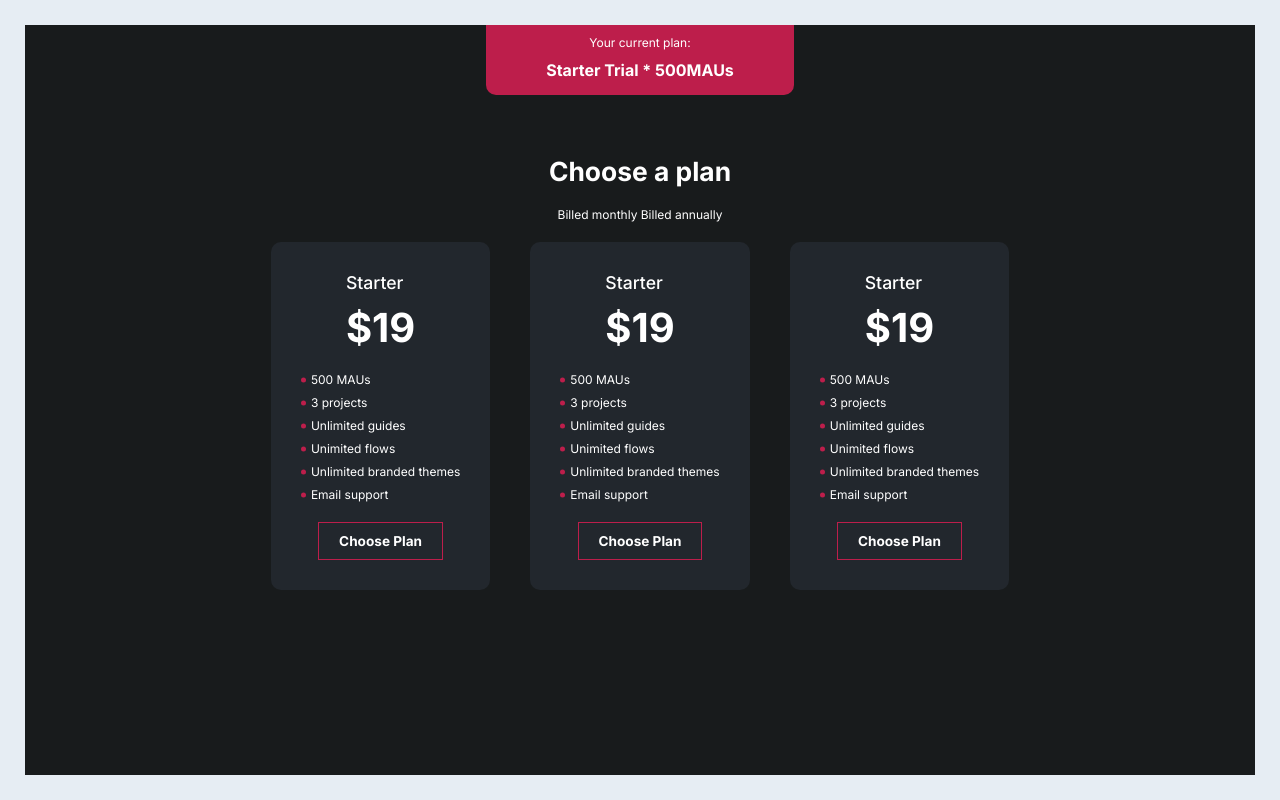
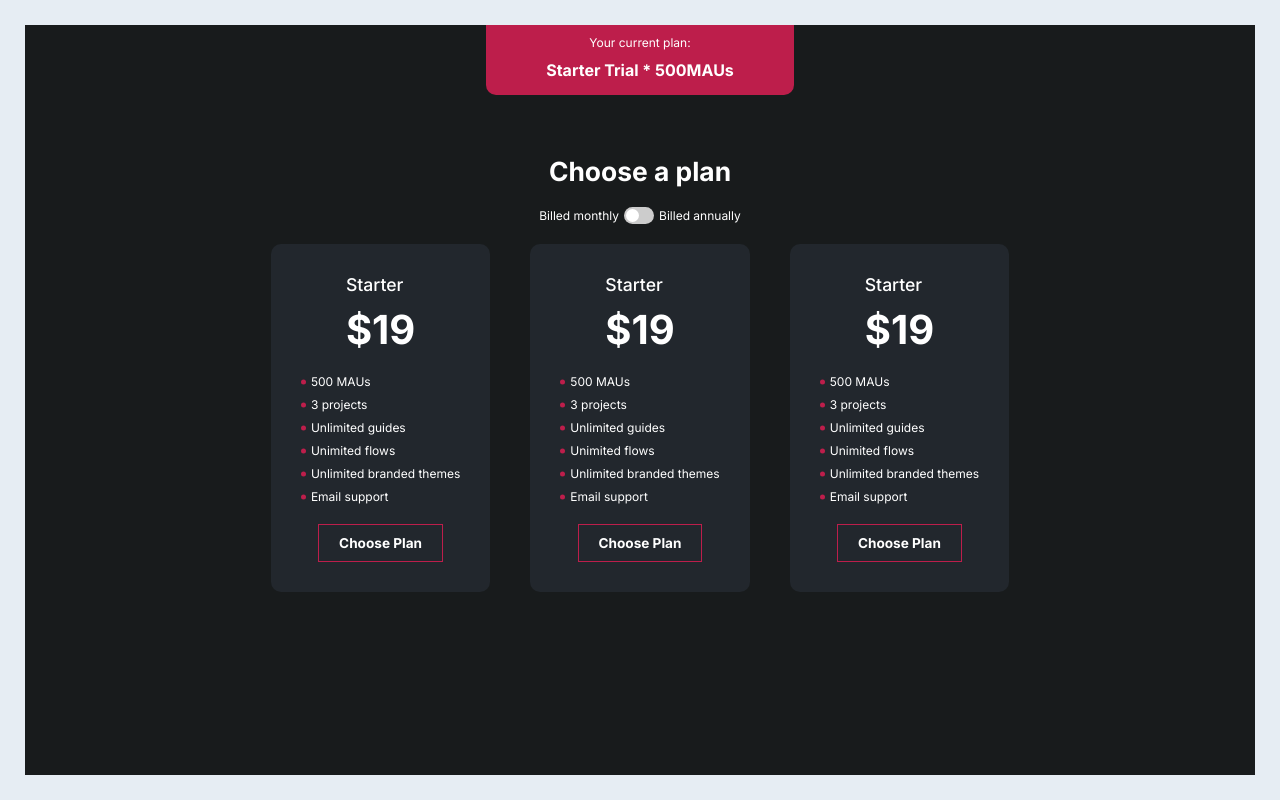
Before and after one commit to githubarj/docker-task, a React (Vite) app: page / in a window 1280 px wide. Built offline with nearby package versions, Linux system fonts and the light colour scheme.

Commit message:
Have implemented the monthly and annual toggle switch

```diff
--- a/src/Components/LandingPage/PriceSection.jsx
+++ b/src/Components/LandingPage/PriceSection.jsx
@@ -1,9 +1,15 @@
-import Card from "./Card"
+import Card from "./Card";
+import ToggleSlider from "../ToggleSlider/ToggleSlider";
 function PriceSection() {
   return (
     <div className="price-section-container">
-      <h2 className="title-text" >Choose a plan</h2>
-      <p className="normal-text">Billed monthly Billed annually </p>
+      <h2 className="title-text">Choose a plan</h2>
+
+      <p className="normal-text billing-switch">
+        Billed monthly
+        <ToggleSlider /> Billed annually
+      </p>
+
       <div className="cards">
         <Card />
         <Card />
@@ -13,4 +19,4 @@ function PriceSection() {
   );
 }
 
-export default PriceSection
+export default PriceSection;
--- a/src/Components/LandingPage/landingPage.css
+++ b/src/Components/LandingPage/landingPage.css
@@ -25,6 +25,12 @@
   display: flex;
   flex-direction: column;
   gap: 20px;
+  align-items: center;
+}
+
+.billing-switch {
+  display: flex;
+  gap: 5px;
   align-items: center;
 }
 
--- a/src/Components/ToggleSlider/ToggleSlider.jsx
+++ b/src/Components/ToggleSlider/ToggleSlider.jsx
@@ -0,0 +1,24 @@
+import  { useState } from "react";
+import "./toggleSlider.css";
+
+const ToggleSlider = () => {
+  const [checked, setChecked] = useState(false);
+
+  const handleToggle = () => {
+    setChecked(!checked);
+  };
+
+  return (
+    <div className="toggle-slider">
+      <input
+        type="checkbox"
+        id="toggle"
+        checked={checked}
+        onChange={handleToggle}
+      />
+      <label htmlFor="toggle" className="slider" />
+    </div>
+  );
+};
+
+export default ToggleSlider;
--- a/src/Components/ToggleSlider/toggleSlider.css
+++ b/src/Components/ToggleSlider/toggleSlider.css
@@ -0,0 +1,41 @@
+.toggle-slider {
+  position: relative;
+  width: 30px;
+  height: 17px;
+}
+
+.slider {
+  position: absolute;
+  top: 0;
+  left: 0;
+  right: 0;
+  bottom: 0;
+  background-color: #ccc;
+  border-radius: 34px;
+  cursor: pointer;
+  transition: 0.4s;
+}
+
+.slider:before {
+  position: absolute;
+  content: "";
+  height: 13px;
+  width: 13px;
+  left: 2px;
+  bottom: 2px;
+  background-color: white;
+  border-radius: 50%;
+  transition: 0.4s;
+}
+
+input[type="checkbox"] {
+  display: none;
+}
+
+input[type="checkbox"]:checked + .slider {
+  background-color: var(--accent-color);
+}
+
+input[type="checkbox"]:checked + .slider:before {
+  transform: translateX(13px);
+}
```
